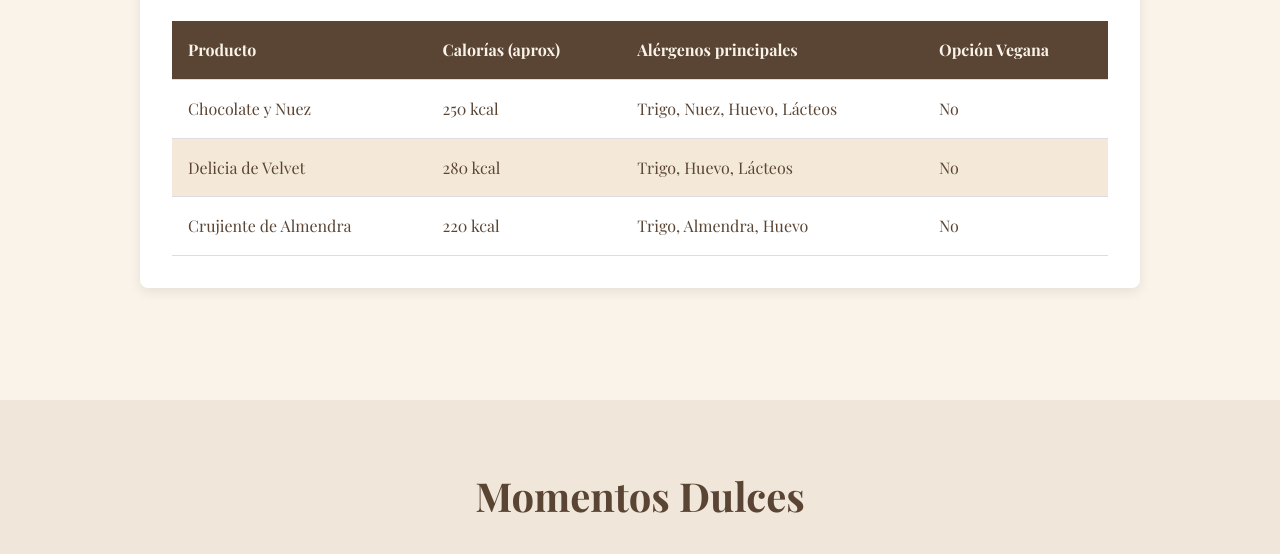
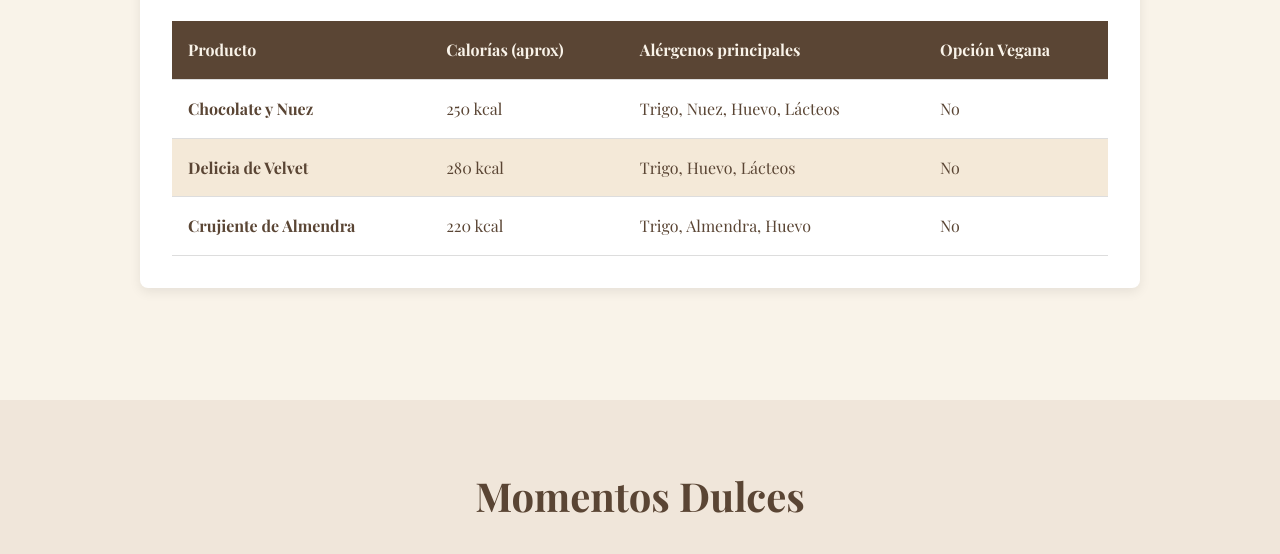
Before and after one commit to F3rnandoVil/Blanche, a plain HTML site: page index.html in a window 1280 px wide. Shown: the part 1788-2342 px from the top of the page. Drawn offline with nearby package versions, Linux system fonts and the light colour scheme; a web font is replaced by a local one.

Commit message:
Update index.html

```diff
--- a/index.html
+++ b/index.html
@@ -108,19 +108,19 @@
                     </thead>
                     <tbody>
                         <tr>
-                            <td>Chocolate y Nuez</td>
+                            <th>Chocolate y Nuez</th>
                             <td>250 kcal</td>
                             <td>Trigo, Nuez, Huevo, Lácteos</td>
                             <td>No</td>
                         </tr>
                         <tr>
-                            <td>Delicia de Velvet</td>
+                            <th>Delicia de Velvet</th>
                             <td>280 kcal</td>
                             <td>Trigo, Huevo, Lácteos</td>
                             <td>No</td>
                         </tr>
                         <tr>
-                            <td>Crujiente de Almendra</td>
+                            <th>Crujiente de Almendra</th>
                             <td>220 kcal</td>
                             <td>Trigo, Almendra, Huevo</td>
                             <td>No</td>
```
